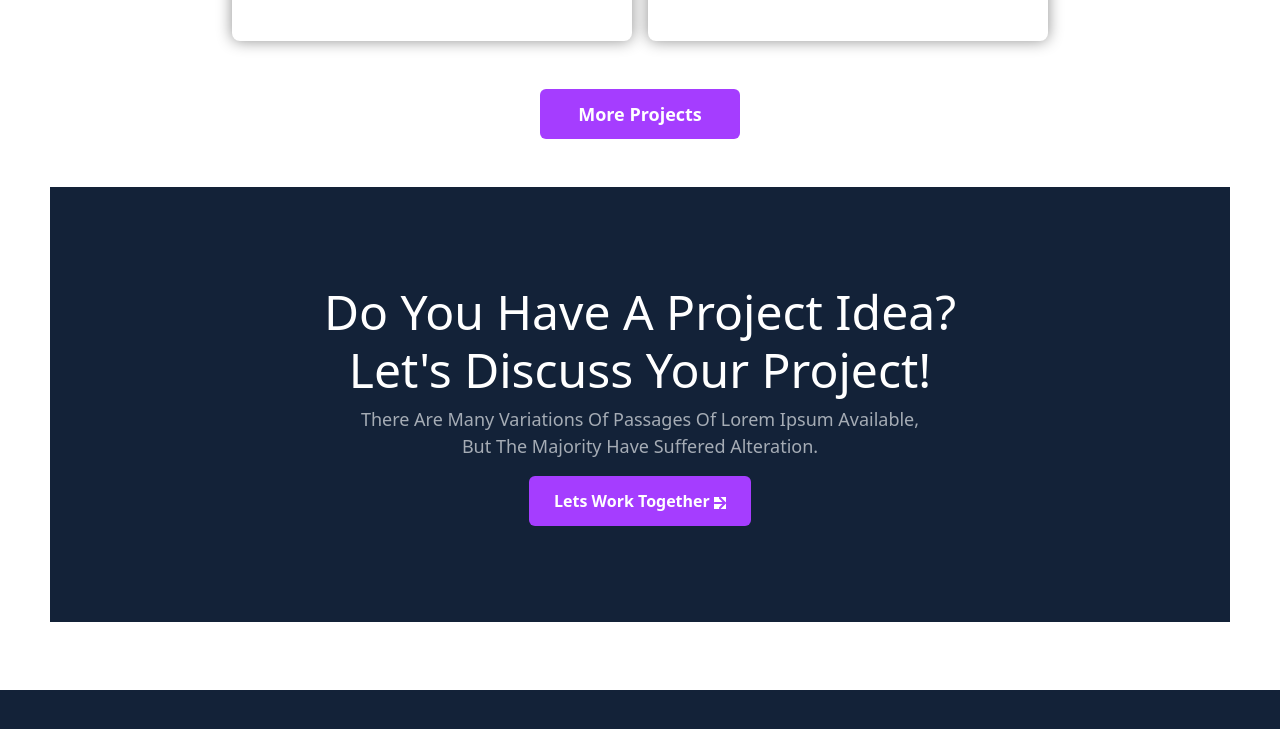
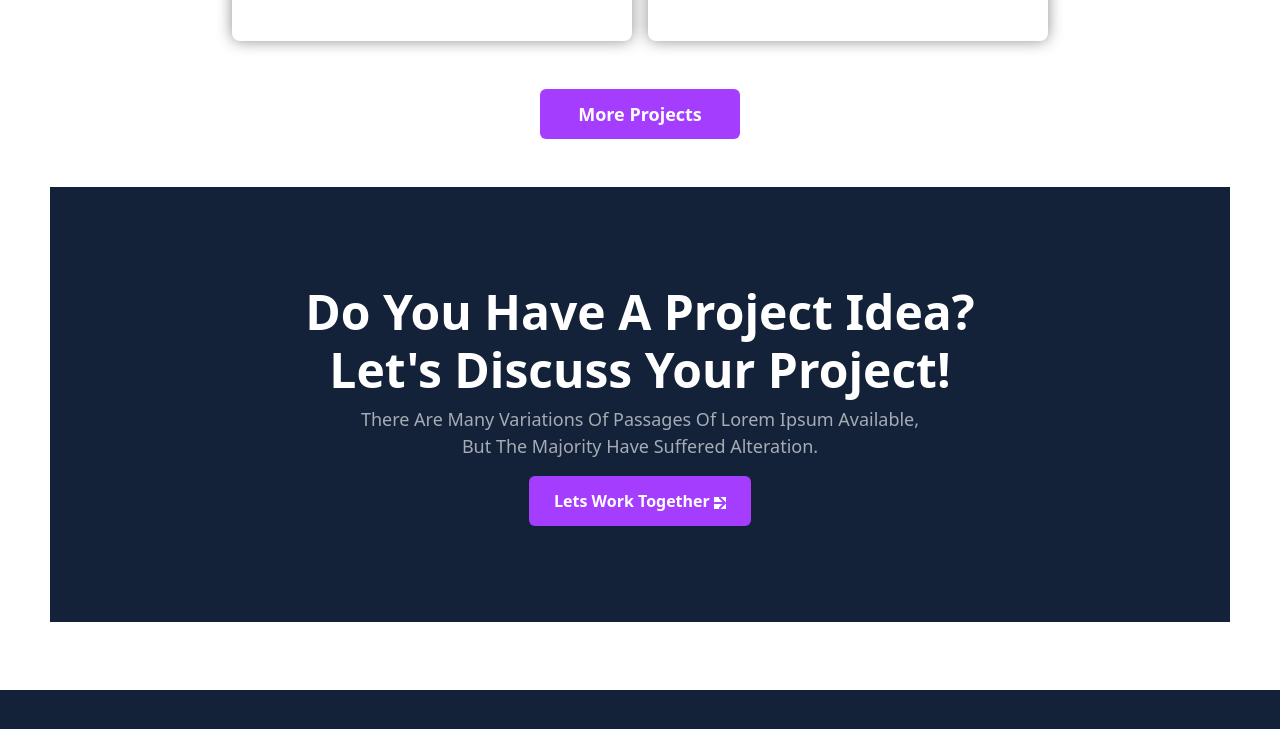
Before and after one commit to vay-dev/portfolio, an Angular app: page /projects in a window 1280 px wide. Shown: the part 1731-2460 px from the top of the page. Built offline with nearby package versions, Linux system fonts and the light colour scheme.

Commit message:
fixed the bug in the h1

```diff
--- a/src/app/components/pages/projects/projects.component.scss
+++ b/src/app/components/pages/projects/projects.component.scss
@@ -172,7 +172,7 @@
     h1 {
       font-size: 48px;
       color: white;
-      font-weight: 600ks;
+      font-weight: 600;
     }
 
     p {
```
